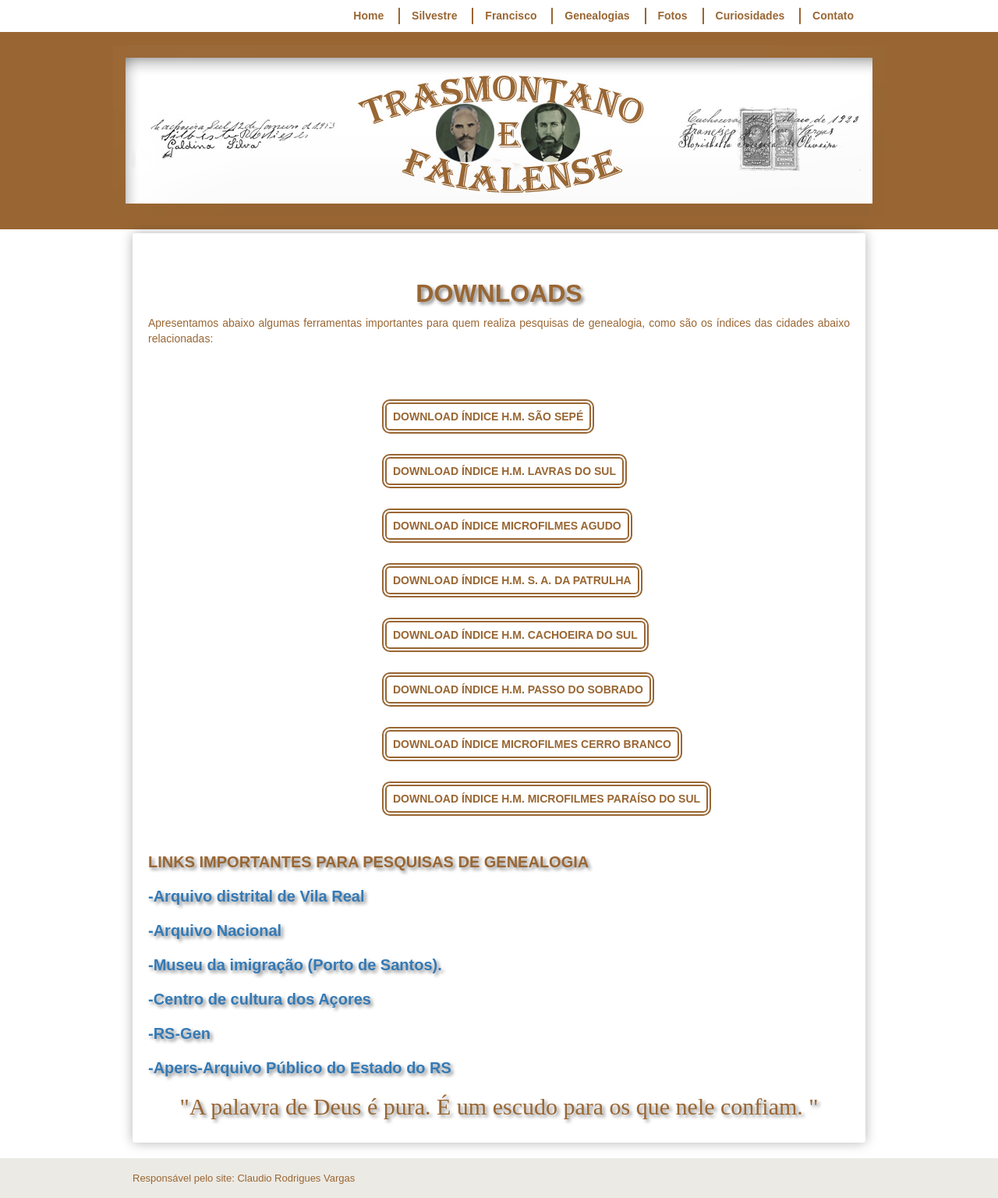
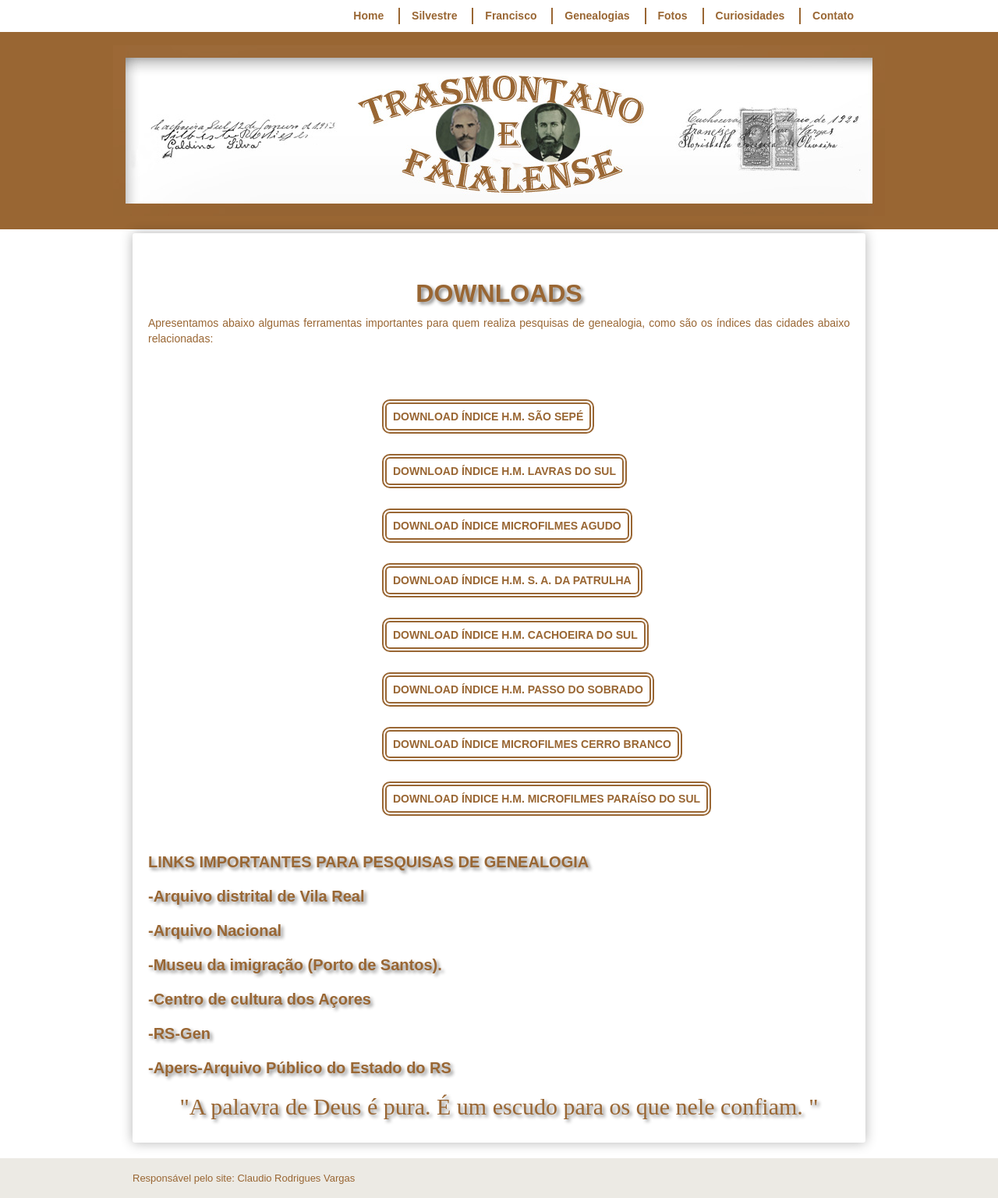
Before and after one commit to claudiovargas1955/claudiovargas1955.github.io, a Jekyll site: the page built from _pages/downloads.html, in a window 1280 px wide. Shown: the whole page at 78% size. Built offline with Jekyll 4.4.1, drawn with Linux system fonts in a browser that asks for light colours; some web fonts are replaced.

Commit message:
Update downloads.html

```diff
--- a/_pages/downloads.html
+++ b/_pages/downloads.html
@@ -6,6 +6,14 @@ title:  "DOWNLOADS"
 
 
 <style>
+
+a{text-decoration:none;
+	    color:#996633;
+      font-weight: bold;
+		    }
+a:hover{text-decoration:underline;
+	color:#330000;
+		    }
  h1{text-shadow: 3px 3px 4px #888;
      text-align: center;
      font-weight:bold;
```
